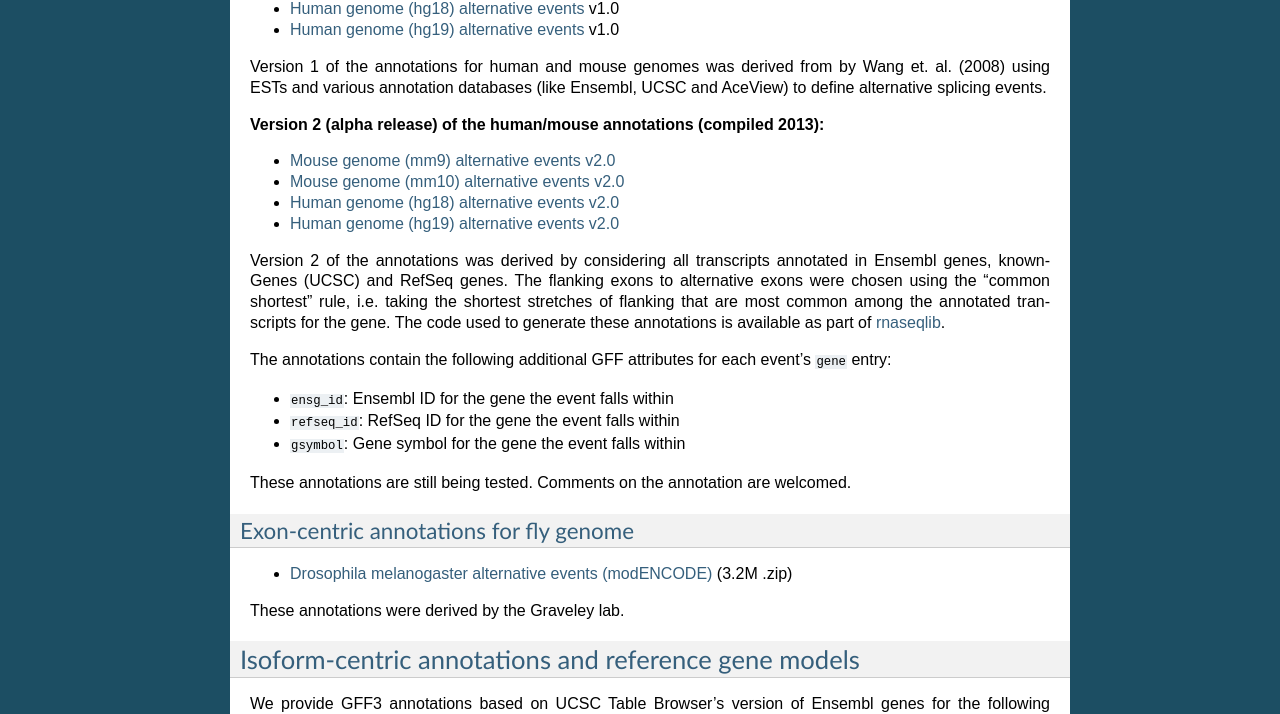
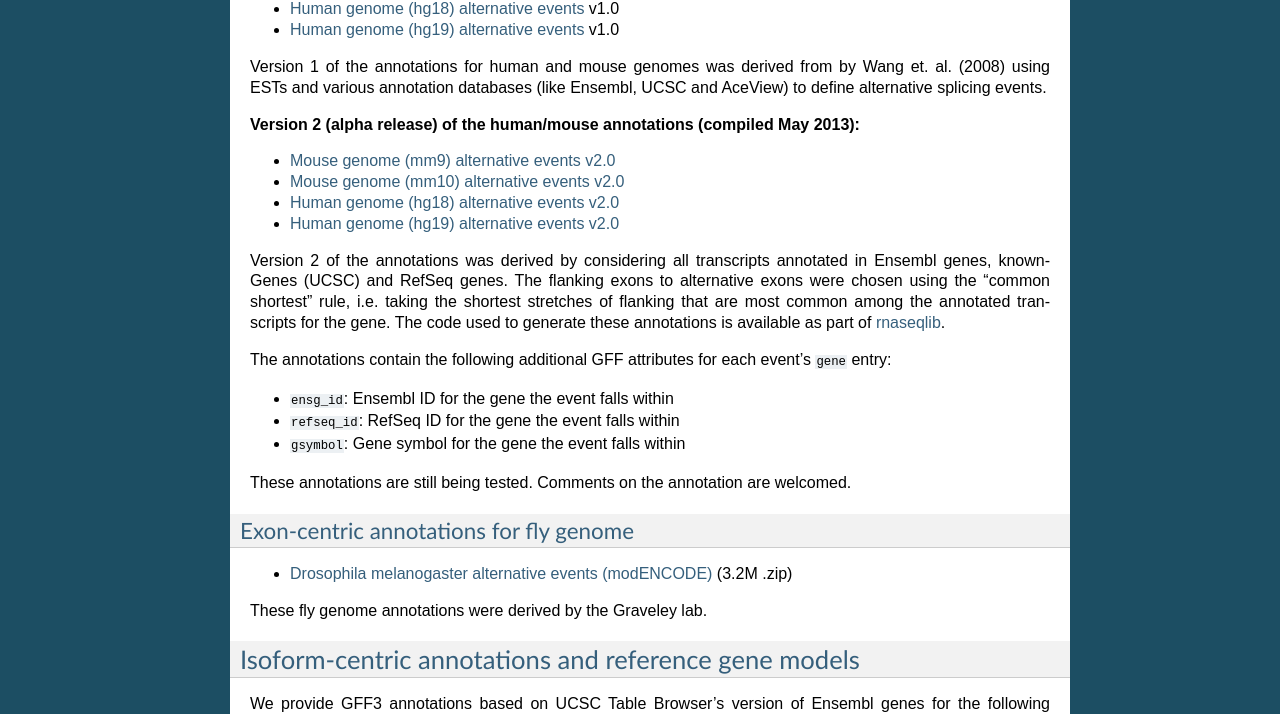
Before and after one commit to yarden/MISO, a Sphinx documentation site: the page built from docs/source/annotation.rst, in a window 1280 px wide. Shown: the part 530-1244 px from the top of the page. Built offline with Sphinx 7.4.7, drawn with Linux system fonts in a browser that asks for light colours.

Commit message:
Revs to docs

```diff
--- a/docs/source/annotation.rst
+++ b/docs/source/annotation.rst
@@ -24,7 +24,7 @@ Exon-centric annotations for human and mouse genomes
 Version 1 of the annotations for human and mouse genomes was derived from by Wang et. al. (2008) using ESTs and various annotation databases (like Ensembl, UCSC and AceView) to define alternative splicing events.
 
 
-**Version 2 (alpha release) of the human/mouse annotations (compiled 2013):**
+**Version 2 (alpha release) of the human/mouse annotations (compiled May 2013):**
 
 * `Mouse genome (mm9) alternative events v2.0`_
 * `Mouse genome (mm10) alternative events v2.0`_
@@ -47,7 +47,7 @@ Exon-centric annotations for fly genome
 
 * `Drosophila melanogaster alternative events (modENCODE)`_ (3.2M .zip)
 
-These annotations were derived by the Graveley lab.
+These fly genome annotations were derived by the Graveley lab.
 
 
 Isoform-centric annotations and reference gene models
```
